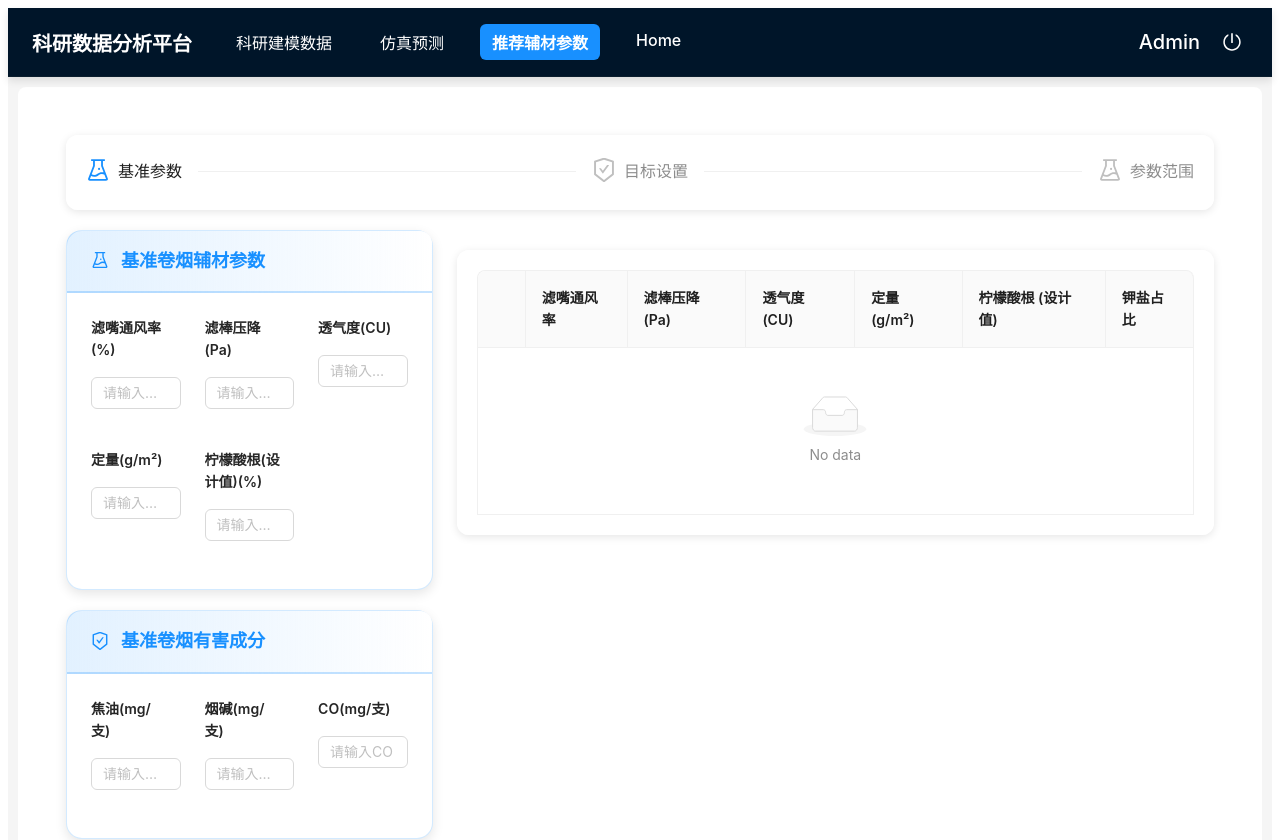
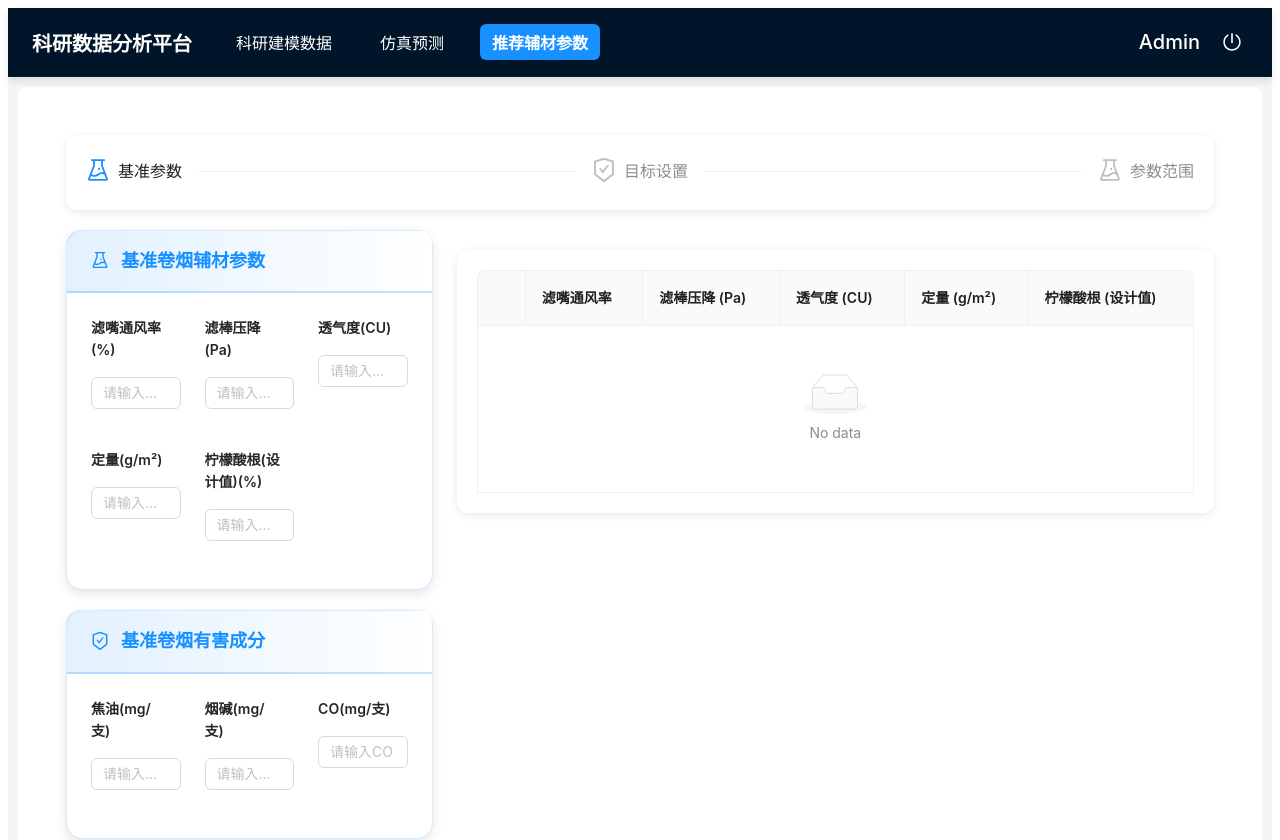
Before and after one commit to ctstic/cmdd_js, a React (Vite) app in the folder src/renderer/: page /recommendParameter in a window 1280 px wide. Shown: the top 840 px of the page. Built offline with nearby package versions, Linux system fonts and the light colour scheme.

Commit message:
修复bug和对接第三模块

```diff
--- a/src/renderer/src/pages/ModelingData/components/CalculationModal.tsx
+++ b/src/renderer/src/pages/ModelingData/components/CalculationModal.tsx
@@ -28,12 +28,11 @@ const CalculationModal: React.FC<CalculationModalProps> = ({
   setModalData,
   onCancel
 }) => {
-
   const getColumnSearchProps = (dataIndex) => ({
     filterDropdown: ({ setSelectedKeys, selectedKeys, confirm, clearFilters, close }) => (
       <div style={{ padding: 8 }} onKeyDown={(e) => e.stopPropagation()}>
         <Input
-          ref={searchInput}
+          // ref={searchInput}
           placeholder={`搜索批次号`}
           value={selectedKeys[0]}
           onChange={(e) => setSelectedKeys(e.target.value ? [e.target.value] : [])}
@@ -70,12 +69,12 @@ const CalculationModal: React.FC<CalculationModalProps> = ({
       return record[dataIndex]
         ? record[dataIndex].toString().toLowerCase().includes(value.toLowerCase())
         : false
-    },
-    onFilterDropdownOpenChange: (visible) => {
-      if (visible && dataIndex === 'batchNo') {
-        setTimeout(() => searchInput.current?.select(), 100)
-      }
     }
+    // onFilterDropdownOpenChange: (visible) => {
+    //   if (visible && dataIndex === 'batchNo') {
+    //     setTimeout(() => searchInput.current?.select(), 100)
+    //   }
+    // }
   })
 
   const columns: TableProps<DataType> = [
--- a/src/renderer/src/pages/RecommendParameter/index.tsx
+++ b/src/renderer/src/pages/RecommendParameter/index.tsx
@@ -16,7 +16,9 @@ import {
   ExperimentOutlined,
   SafetyCertificateOutlined,
   ArrowLeftOutlined,
-  ArrowRightOutlined
+  ArrowRightOutlined,
+  ArrowUpOutlined,
+  ArrowDownOutlined
 } from '@ant-design/icons'
 import type { TableProps } from 'antd'
 
@@ -193,7 +195,6 @@ const RecommendParameter: React.FC = () => {
     { name: 'permeability', label: '透气度', unit: 'CU' },
     { name: 'quantitative', label: '定量', unit: 'g/m²' },
     { name: 'citrate', label: '柠檬酸根(设计值)', unit: '%' }
-    // { name: 'potassiumRatio', label: '钾盐占比', unit: '%' }
   ]
 
   // 基准卷烟有害成分数据
@@ -255,7 +256,6 @@ const RecommendParameter: React.FC = () => {
       defaultSection: [0.4, 0.6],
       unit: '%'
     }
-    // { name: 'potassiumRatio', label: '钾盐占比', min:1,max:0.8,step:0.05,defaultSection:'20-80',unit: '%' }
   ]
 
   const next = () => {
@@ -288,8 +288,20 @@ const RecommendParameter: React.FC = () => {
 
     console.log(res, 'resres')
 
-    // 模拟数据更新
-    setTableData(res.data)
+    // 数据更新
+    const transformedData = res.data.map((item) => ({
+      filterVentilation: item.designParams.filterVentilation,
+      filterPressureDrop: item.designParams.filterPressureDrop,
+      permeability: item.designParams.permeability,
+      quantitative: item.designParams.quantitative,
+      citrate: item.designParams.citrate,
+      tar: item.designParams.tar,
+      nicotine: item.designParams.nicotine,
+      co: item.designParams.co,
+      prediction: item.prediction
+    }))
+
+    setTableData(transformedData)
     message.success('参数推荐完成！')
   }
 
@@ -317,13 +329,28 @@ const RecommendParameter: React.FC = () => {
       title: '柠檬酸根 (设计值)',
       dataIndex: 'citrate',
       render: (text) => <span>{Number(text) * 100}%</span>
-    },
-    {
-      title: '钾盐占比',
-      dataIndex: 'potassiumRatio'
     }
   ]
 
+  // 用来计算百分比变化的函数
+  const calculatePercentageChange = (prediction: number, originalValue: number) => {
+    const diff = ((prediction / originalValue - 1) * 100).toFixed(2)
+    return parseFloat(diff)
+  }
+
+  // 渲染箭头和百分比
+  const renderArrow = (percentageChange: number) => {
+    if (isNaN(percentageChange)) return null
+    return percentageChange > 0 ? (
+      <span style={{ color: 'green' }}>
+        <ArrowUpOutlined /> {Math.abs(percentageChange)}%
+      </span>
+    ) : (
+      <span style={{ color: 'red' }}>
+        <ArrowDownOutlined /> {Math.abs(percentageChange)}%
+      </span>
+    )
+  }
   return (
     <div
       style={{
@@ -492,11 +519,44 @@ const RecommendParameter: React.FC = () => {
           >
             <Table
               expandable={{
-                expandedRowRender: (record) => (
-                  <div>
-                    CO：{record.co}、烟碱：{record.nicotine}、焦油：{record.tar}
-                  </div>
-                )
+                expandedRowRender: (record) => {
+                  // 计算每个项的百分比变化
+                  const coPercentageChange = calculatePercentageChange(
+                    record.prediction[0],
+                    record.co
+                  )
+                  const nicotinePercentageChange = calculatePercentageChange(
+                    record.prediction[1],
+                    record.nicotine
+                  )
+                  const tarPercentageChange = calculatePercentageChange(
+                    record.prediction[2],
+                    record.tar
+                  )
+
+                  return (
+                    <div style={{ display: 'flex', flexDirection: 'row', alignItems: 'center' }}>
+                      <div style={{ fontWeight: 'bold', marginRight: '10px' }}>CO:</div>
+                      <div>
+                        {record.prediction[0].toFixed(2)} {renderArrow(coPercentageChange)}
+                      </div>
+
+                      <div style={{ fontWeight: 'bold', marginLeft: '20px', marginRight: '10px' }}>
+                        烟碱:
+                      </div>
+                      <div>
+                        {record.prediction[1].toFixed(2)} {renderArrow(nicotinePercentageChange)}
+                      </div>
+
+                      <div style={{ fontWeight: 'bold', marginLeft: '20px', marginRight: '10px' }}>
+                        焦油:
+                      </div>
+                      <div>
+                        {record.prediction[2].toFixed(2)} {renderArrow(tarPercentageChange)}
+                      </div>
+                    </div>
+                  )
+                }
               }}
               bordered
               dataSource={tableData}
--- a/src/renderer/src/pages/SimulatingForecast/PredictionTable.tsx
+++ b/src/renderer/src/pages/SimulatingForecast/PredictionTable.tsx
@@ -56,10 +56,10 @@ const PredictionTable: React.FC<PredictionTableProps> = ({ actionRef }) => {
       title: '柠檬酸根(设计值)（%）',
       dataIndex: 'citrate'
     },
-    {
-      title: '钾盐占比（%）',
-      dataIndex: 'potassiumRatio'
-    },
+    // {
+    //   title: '钾盐占比（%）',
+    //   dataIndex: 'potassiumRatio'
+    // },
     {
       title: '操作',
       valueType: 'option',
--- a/src/renderer/src/pages/SimulatingForecast/index.tsx
+++ b/src/renderer/src/pages/SimulatingForecast/index.tsx
@@ -47,8 +47,8 @@ const baseMaterialFields: FormFieldConfig[] = [
   { name: 'filterPressureDrop', label: '滤棒压降', unit: 'Pa' },
   { name: 'permeability', label: '透气度', unit: 'CU' },
   { name: 'quantitative', label: '定量', unit: 'g/m²' },
-  { name: 'citrate', label: '柠檬酸根(设计值)', unit: '%' },
-  { name: 'potassiumRatio', label: '钾盐占比', unit: '%' }
+  { name: 'citrate', label: '柠檬酸根(设计值)', unit: '%' }
+  // { name: 'potassiumRatio', label: '钾盐占比', unit: '%' }
 ]
 
 // 基准卷烟有害成分
--- a/src/renderer/src/pages/layout.tsx
+++ b/src/renderer/src/pages/layout.tsx
@@ -17,8 +17,8 @@ const BasicLayout: React.FC = () => {
   const menuItems: { key: string; label: string }[] = [
     { key: '/modelingData', label: '科研建模数据' },
     { key: '/simulatingForecast', label: '仿真预测' },
-    { key: '/recommendParameter', label: '推荐辅材参数' },
-    { key: '/home', label: 'Home' }
+    { key: '/recommendParameter', label: '推荐辅材参数' }
+    // { key: '/home', label: 'Home' }
   ]
 
   const handleLogout = (): void => {
```
